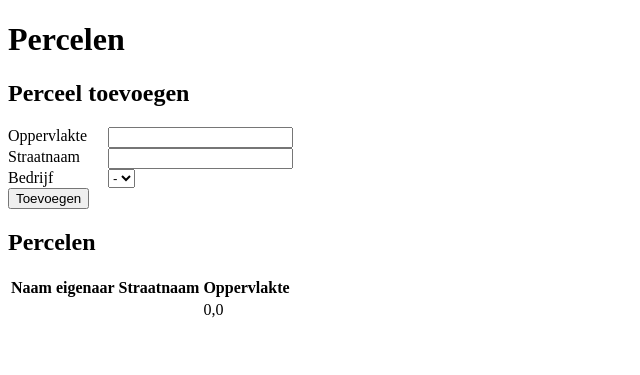
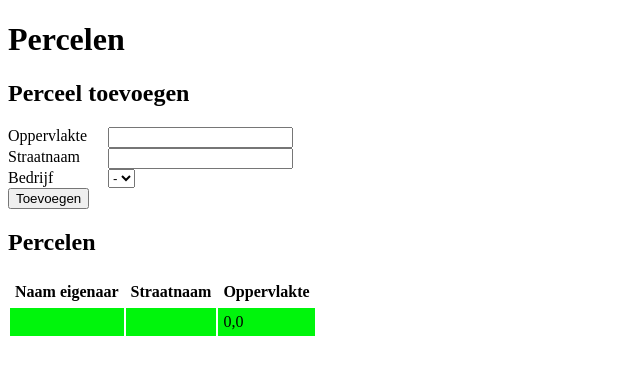
Before and after one commit to agriland/agriland, a PHP site: page /perceel.php in a window 1280 px wide. Shown: the top 375 px of the page, without its empty margins (0-640 px from the left). Run offline with PHP 8.4, Linux system fonts and the light colour scheme; tables that the repository leaves empty or names only in its code hold one stand-in row (values such as "Sample post"); data that the repository does not hold is empty; a stand-in replaces the project's code that opens the database connection.

Commit message:
update style

```diff
--- a/src/perceel.php
+++ b/src/perceel.php
@@ -61,6 +61,17 @@ if ($_POST["bedrijf"] != "" && $_POST["oppervlakte"] != "" && $_POST["straatnaam
 
     <h2>Percelen</h2>
     <table>
+<style>
+th, td {
+  padding: 5px;
+  text-align: left;
+}
+
+th{background-color: #ffffff;}
+tr:nth-child(odd) {background-color: #00f50c;}
+tr:nth-child(even) {background-color: #f50000;}
+tr:hover {background-color: #24c6d1;}
+    </style>
         <thead>
             <tr>
                 <th>Naam eigenaar</th>
```
